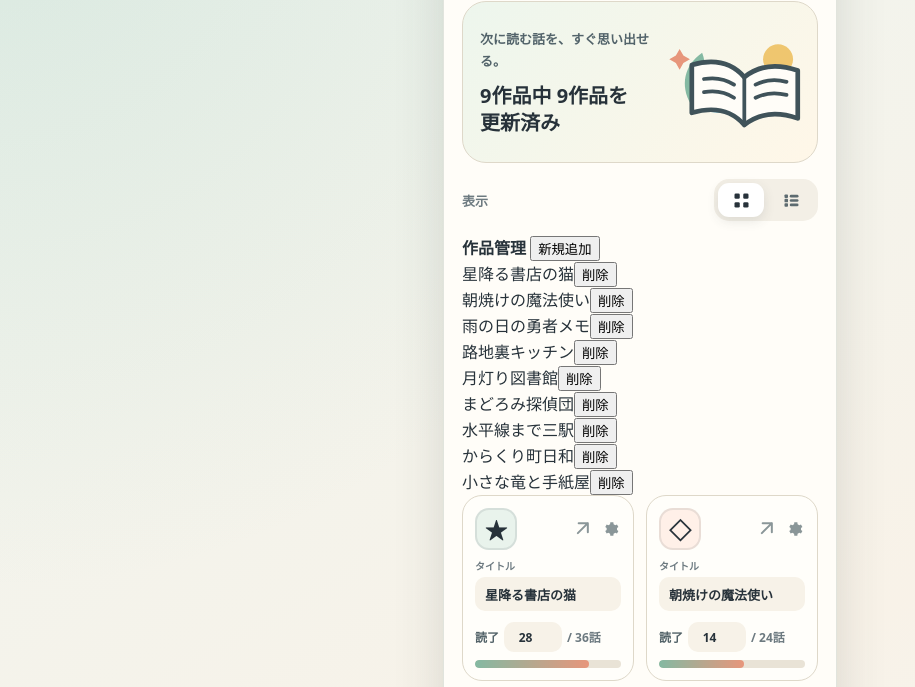
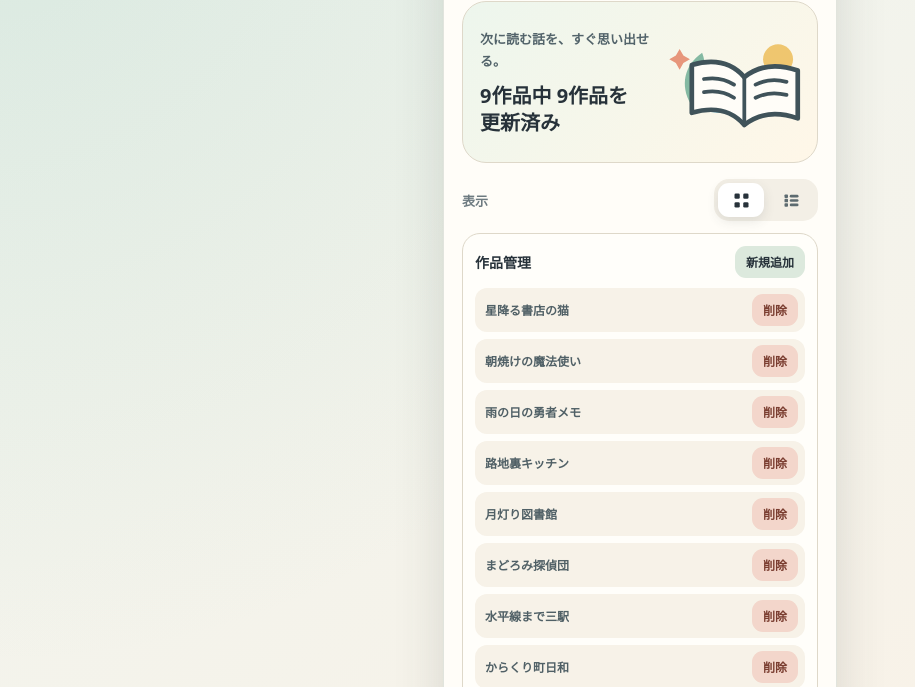
Before and after one commit to flio500/yomidoko, a plain HTML site: page index.html in a window 1280 px wide. Both pictures are taken after a click on the button 796 px from the left and 67 px from the top of the page. Shown: the part 113-800 px from the top of the page, without its empty margins (0-915 px from the left). Drawn offline with Linux system fonts and the light colour scheme.

Commit message:
Update styles.css

```diff
--- a/styles.css
+++ b/styles.css
@@ -176,6 +176,82 @@ h1 {
   color: var(--muted);
   font-size: 13px;
   font-weight: 800;
+}
+
+.library-panel {
+  display: none;
+  margin: -2px 0 14px;
+  padding: 12px;
+  border: 1px solid var(--line);
+  border-radius: 18px;
+  background: #fffefa;
+}
+
+.library-panel.open {
+  display: grid;
+  gap: 10px;
+}
+
+.library-head,
+.library-row {
+  display: flex;
+  align-items: center;
+}
+
+.library-head {
+  justify-content: space-between;
+  gap: 12px;
+}
+
+.library-head strong {
+  font-size: 14px;
+}
+
+.add-manga-button,
+.delete-manga-button {
+  border: 0;
+  border-radius: 11px;
+  min-height: 32px;
+  padding: 0 11px;
+  color: var(--ink);
+  font: inherit;
+  font-size: 12px;
+  font-weight: 800;
+  cursor: pointer;
+}
+
+.add-manga-button {
+  background: var(--sage);
+}
+
+.library-list {
+  display: grid;
+  gap: 7px;
+}
+
+.library-row {
+  justify-content: space-between;
+  gap: 10px;
+  min-height: 38px;
+  padding: 6px 7px 6px 10px;
+  border-radius: 12px;
+  background: #f7f2e8;
+}
+
+.library-title {
+  min-width: 0;
+  overflow: hidden;
+  color: #506066;
+  font-size: 12px;
+  font-weight: 800;
+  text-overflow: ellipsis;
+  white-space: nowrap;
+}
+
+.delete-manga-button {
+  flex: 0 0 auto;
+  background: #f3d6cb;
+  color: #7b3e31;
 }
 
 .segmented {
@@ -439,8 +515,8 @@ h1 {
   position: relative;
   min-height: 96px;
   display: grid;
-  grid-template-columns: 46px minmax(0, 1fr) 76px;
-  grid-template-rows: repeat(2, auto);
+  grid-template-columns: 46px minmax(0, 1fr);
+  grid-template-rows: repeat(3, auto);
   align-items: center;
   column-gap: 10px;
   row-gap: 6px;
@@ -450,7 +526,7 @@ h1 {
 
 .manga-grid.list .card-head {
   grid-column: 1;
-  grid-row: 1 / 3;
+  grid-row: 1 / 4;
   justify-content: center;
   margin: 0;
 }
@@ -504,14 +580,16 @@ h1 {
 }
 
 .manga-grid.list .progress-row {
-  grid-column: 3;
-  grid-row: 1 / 3;
-  margin: 18px 0 0;
-  gap: 7px;
+  grid-column: 2;
+  grid-row: 3;
+  width: 100%;
+  min-width: 0;
+  margin: 0;
+  gap: 6px;
 }
 
 .manga-grid.list .episode-field {
-  justify-content: flex-end;
+  justify-content: flex-start;
   font-size: 11px;
 }
 
@@ -539,12 +617,11 @@ h1 {
 }
 
 .manga-grid.list .manga-card.show-settings {
-  min-height: 214px;
-  grid-template-rows: repeat(3, auto);
+  min-height: 218px;
+  grid-template-rows: repeat(4, auto);
 }
 
-.manga-grid.list .manga-card.show-settings .card-head,
-.manga-grid.list .manga-card.show-settings .progress-row {
+.manga-grid.list .manga-card.show-settings .card-head {
   grid-row: 1 / 4;
 }
 
@@ -576,7 +653,7 @@ h1 {
   }
 
   .manga-grid.list .manga-card {
-    grid-template-columns: 40px minmax(0, 1fr) 68px;
+    grid-template-columns: 40px minmax(0, 1fr);
     column-gap: 8px;
     padding: 9px;
   }
```
